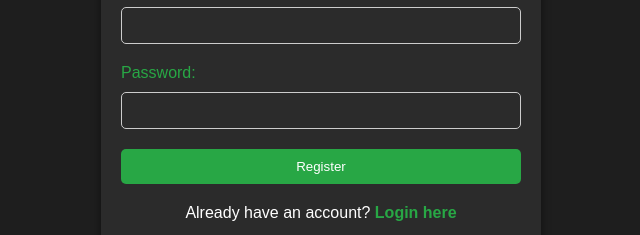
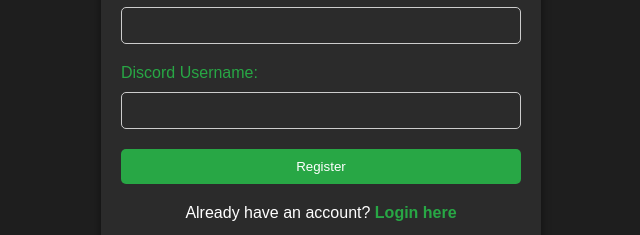
Before and after one commit to Kobachimself/eonverse, a plain HTML site: page register.html in a window 1280 px wide. Shown: the part 169-404 px from the top of the page, 319-959 px from the left. Drawn offline with Linux system fonts and the light colour scheme.

Commit message:
Update register.html

```diff
--- a/register.html
+++ b/register.html
@@ -84,8 +84,8 @@
         <form action="/api/register" method="POST">
             <label for="username">Username:</label>
             <input type="text" id="username" name="username" required>
-            <label for="password">Password:</label>
-            <input type="password" id="password" name="password" required>
+            <label for="discord_username">Discord Username:</label>
+            <input type="text" id="discord_username" name="discord_username" required>
             <button type="submit">Register</button>
         </form>
         <p>Already have an account? <a href="login.html">Login here</a></p>
```
